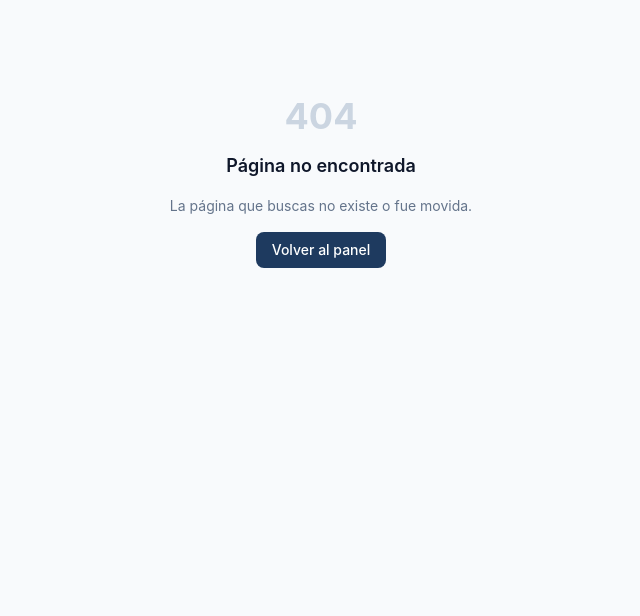
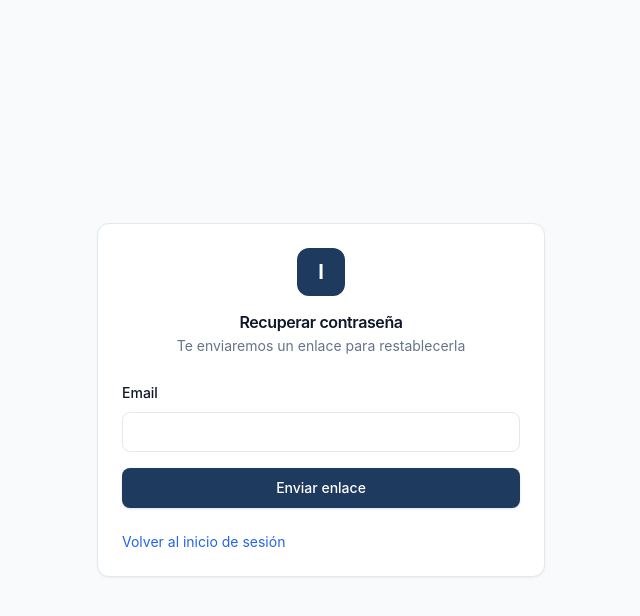
Before and after one commit to Smith-Develop/instiERP, a Next.js app in the folder apps/web/: page /forgot-password in a window 1280 px wide. Before the commit this address had no page. Shown: the top 616 px of the page, without its empty margins (319-959 px from the left). Built offline with nearby package versions, Linux system fonts and the light colour scheme.

Commit message:
feat: email/Resend — password reset via Better Auth + Resend, forgot-password page, email utility, RESEND_API_KEY env, login forgot link

```diff
--- a/apps/web/package.json
+++ b/apps/web/package.json
@@ -33,6 +33,7 @@
     "react-dom": "^19.0.0",
     "react-hook-form": "^7.54.0",
     "recharts": "^3.8.1",
+    "resend": "^6.12.3",
     "stripe": "^22.1.1",
     "zod": "^3.24.0",
     "zod-form-data": "^2.0.0",
--- /dev/null
+++ b/apps/web/src/app/(auth)/forgot-password/page.tsx
@@ -0,0 +1,53 @@
+"use client";
+
+import { useState } from "react";
+import { Card, CardHeader, CardTitle, CardDescription, CardContent, CardFooter } from "@insti/ui";
+import { Button, Input, Label } from "@insti/ui";
+import Link from "next/link";
+
+export default function ForgotPasswordPage() {
+  const [email, setEmail] = useState("");
+  const [loading, setLoading] = useState(false);
+  const [sent, setSent] = useState(false);
+  const [error, setError] = useState("");
+
+  async function handleSubmit(e: React.FormEvent) {
+    e.preventDefault(); setLoading(true); setError("");
+    try {
+      const res = await fetch("/api/auth/forget-password", {
+        method: "POST",
+        headers: { "Content-Type": "application/json" },
+        body: JSON.stringify({ email }),
+      });
+      if (!res.ok) { const d = await res.json().catch(() => ({})); throw new Error(d.message || "Error"); }
+      setSent(true);
+    } catch (err) { setError(err instanceof Error ? err.message : "Error"); }
+    finally { setLoading(false); }
+  }
+
+  return (
+    <Card>
+      <CardHeader className="text-center">
+        <div className="mx-auto mb-3 flex h-12 w-12 items-center justify-center rounded-lg bg-[#1E3A5F] text-white text-xl font-bold">I</div>
+        <CardTitle>Recuperar contraseña</CardTitle>
+        <CardDescription>Te enviaremos un enlace para restablecerla</CardDescription>
+      </CardHeader>
+      <CardContent>
+        {sent ? (
+          <div className="rounded-md bg-emerald-50 px-4 py-3 text-sm text-emerald-700">
+            Si el email existe en nuestro sistema, recibirás un enlace de recuperación.
+          </div>
+        ) : (
+          <form onSubmit={handleSubmit} className="space-y-4">
+            <div className="space-y-2"><Label htmlFor="email">Email</Label><Input id="email" type="email" value={email} onChange={e => setEmail(e.target.value)} required/></div>
+            {error && <div className="rounded-md bg-red-50 px-3 py-2 text-sm text-red-700">{error}</div>}
+            <Button type="submit" className="w-full" disabled={loading}>{loading ? "Enviando..." : "Enviar enlace"}</Button>
+          </form>
+        )}
+      </CardContent>
+      <CardFooter className="text-center text-sm">
+        <Link href="/login" className="text-[#2563EB] hover:underline">Volver al inicio de sesión</Link>
+      </CardFooter>
+    </Card>
+  );
+}
--- a/apps/web/src/app/(auth)/login/page.tsx
+++ b/apps/web/src/app/(auth)/login/page.tsx
@@ -6,6 +6,7 @@ import { Card, CardHeader, CardTitle, CardDescription, CardContent, CardFooter }
 import { Button } from "@insti/ui";
 import { Input } from "@insti/ui";
 import { Label } from "@insti/ui";
+import Link from "next/link";
 
 export default function LoginPage() {
   const router = useRouter();
@@ -82,6 +83,9 @@ export default function LoginPage() {
             {loading ? "Ingresando..." : "Iniciar sesión"}
           </Button>
         </form>
+        <div className="mt-4 text-center">
+          <Link href="/forgot-password" className="text-sm text-[#2563EB] hover:underline">¿Olvidaste tu contraseña?</Link>
+        </div>
       </CardContent>
       {process.env.NODE_ENV !== "production" && (
         <CardFooter className="text-center text-xs text-slate-400">
--- /dev/null
+++ b/apps/web/src/lib/email.ts
@@ -0,0 +1,46 @@
+import { Resend } from "resend";
+
+const resend = new Resend(process.env.RESEND_API_KEY);
+
+const FROM_EMAIL = process.env.RESEND_FROM_EMAIL ?? "Insti ERP <noreply@insti.dev>";
+
+export async function sendEmail(to: string, subject: string, html: string): Promise<boolean> {
+  if (!process.env.RESEND_API_KEY) {
+    console.warn("RESEND_API_KEY not configured — email not sent");
+    return false;
+  }
+
+  try {
+    await resend.emails.send({ from: FROM_EMAIL, to, subject, html });
+    return true;
+  } catch (error) {
+    console.error("Email send failed:", error);
+    return false;
+  }
+}
+
+export async function sendPasswordResetEmail(to: string, resetUrl: string): Promise<boolean> {
+  return sendEmail(
+    to,
+    "Restablecer contraseña — Insti ERP",
+    `<div style="font-family:Inter,sans-serif;max-width:480px;margin:0 auto;padding:24px">
+      <h2 style="color:#1E3A5F">Insti ERP</h2>
+      <p>Has solicitado restablecer tu contraseña.</p>
+      <p>Haz clic en el siguiente botón para crear una nueva contraseña:</p>
+      <a href="${resetUrl}" style="display:inline-block;background:#1E3A5F;color:white;padding:12px 24px;border-radius:6px;text-decoration:none;margin:16px 0">Restablecer contraseña</a>
+      <p style="color:#94A3B8;font-size:13px">Este enlace expira en 1 hora. Si no solicitaste este cambio, ignora este mensaje.</p>
+    </div>`,
+  );
+}
+
+export async function sendNotificationEmail(to: string, subject: string, body: string): Promise<boolean> {
+  return sendEmail(
+    to,
+    subject,
+    `<div style="font-family:Inter,sans-serif;max-width:480px;margin:0 auto;padding:24px">
+      <h2 style="color:#1E3A5F">Insti ERP</h2>
+      <p>${body}</p>
+      <p style="color:#94A3B8;font-size:13px;margin-top:24px">Este es un mensaje automático de Insti ERP.</p>
+    </div>`,
+  );
+}
--- a/apps/web/src/middleware.ts
+++ b/apps/web/src/middleware.ts
@@ -1,7 +1,7 @@
 import { NextResponse } from "next/server";
 import type { NextRequest } from "next/server";
 
-const PUBLIC_PATHS = ["/login", "/api/auth", "/api/payments", "/_next", "/favicon"];
+const PUBLIC_PATHS = ["/login", "/forgot-password", "/reset-password", "/api/auth", "/api/payments", "/_next", "/favicon"];
 
 export function middleware(request: NextRequest) {
   const { pathname } = request.nextUrl;
--- a/packages/auth/src/auth.ts
+++ b/packages/auth/src/auth.ts
@@ -3,6 +3,16 @@ import { prismaAdapter } from "better-auth/adapters/prisma";
 import { nextCookies } from "better-auth/next-js";
 import { db } from "@insti/database";
 import type { Role } from "./roles";
+
+async function sendResetPasswordEmail(email: string, url: string) {
+  // Dynamic import to avoid bundling Resend in auth package
+  try {
+    const { sendPasswordResetEmail } = await import("@/lib/email");
+    await sendPasswordResetEmail(email, url);
+  } catch {
+    // Email sending is best-effort; auth proceeds regardless
+  }
+}
 
 export const auth = betterAuth({
   database: prismaAdapter(db, {
@@ -15,6 +25,9 @@ export const auth = betterAuth({
   emailAndPassword: {
     enabled: true,
     autoSignIn: true,
+    sendResetPassword: async ({ user, url }) => {
+      await sendResetPasswordEmail(user.email, url);
+    },
   },
   secret: process.env.BETTER_AUTH_SECRET,
   plugins: [nextCookies()],
```
Also changed, not shown: 2 other files (tests, documents, lock files or other folders).
